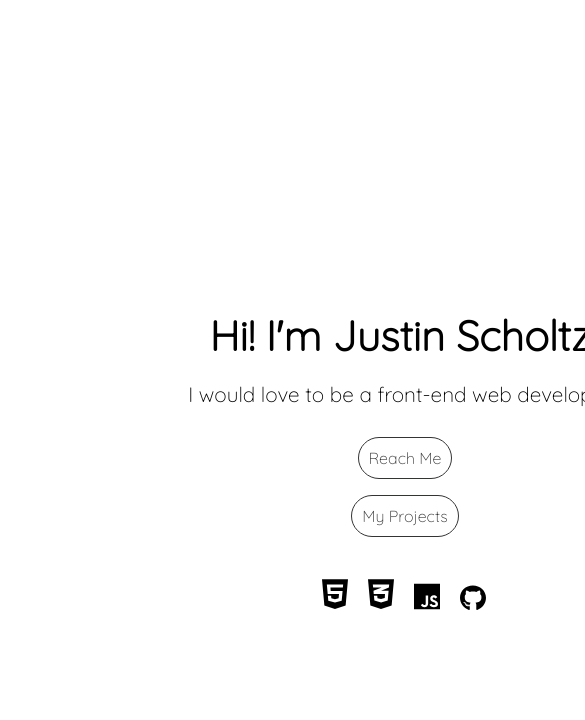
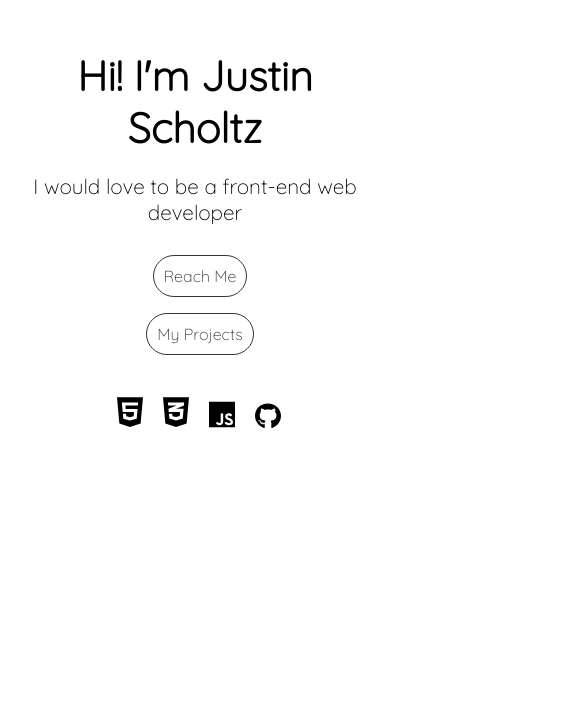
Before and after one commit to Justin0929m/final-portfolio, a plain HTML site: page index.html in a window 390 px wide. Shown: the part 121-841 px from the top of the page, 585 px wide, since content can reach past the window. Drawn offline with Linux system fonts and the light colour scheme.

Commit message:
few changes

```diff
--- a/css/style.css
+++ b/css/style.css
@@ -392,6 +392,7 @@ svg{
     .project__section{
         margin: auto;
         text-align: center;
+        width: 100%;
     }
 
     #about__me__section{
@@ -428,7 +429,7 @@ svg{
         flex-direction: column;
         align-items: center;
         justify-content: center;
-        height: 100svh;
+        /* height: 100svh; */
     }
 
     .project__1{
@@ -453,7 +454,16 @@ svg{
     }
 }
 
-@media (max-width: 378px) {
+@media (max-width: 391px) {
+
+    .project__section{
+        width: 100%;
+    }
+
+    .project__intro{
+        margin: auto;
+    }
+
     .about__me__text{
         width: 20rem;
     }
```
